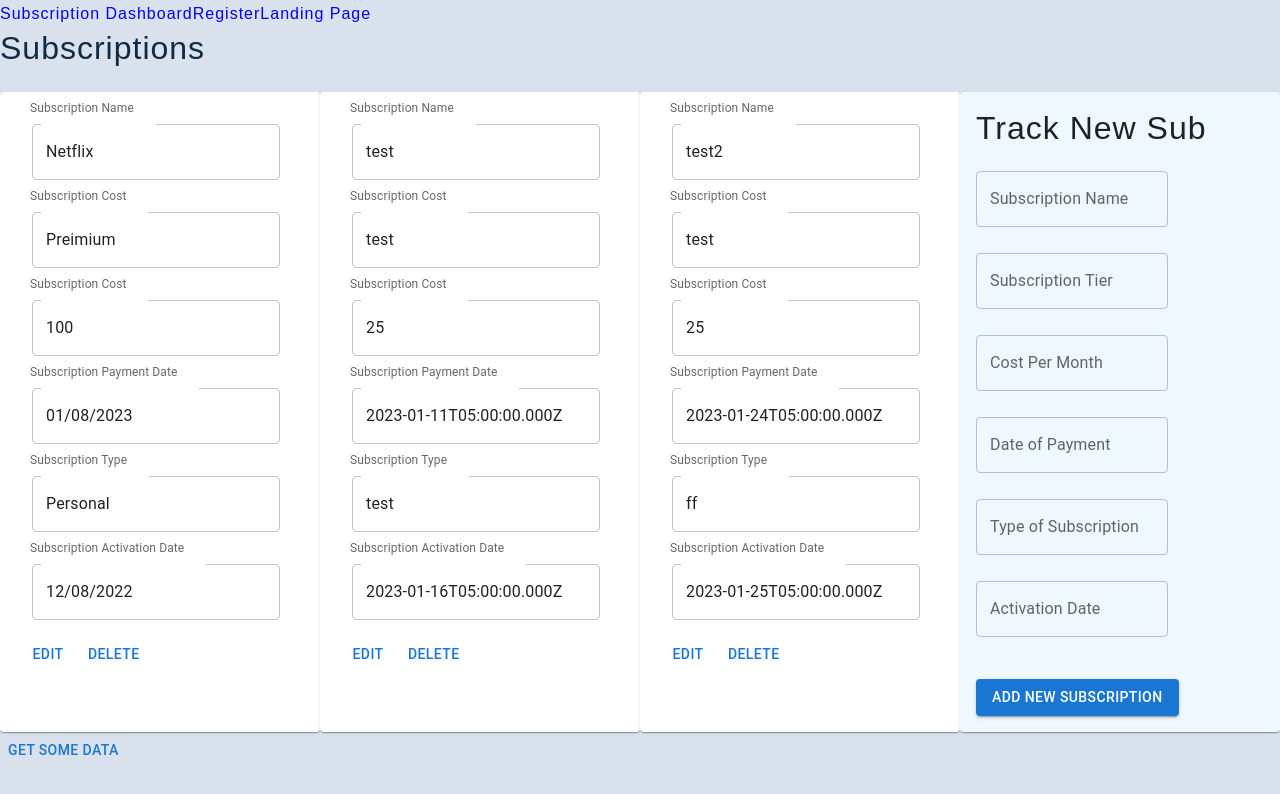
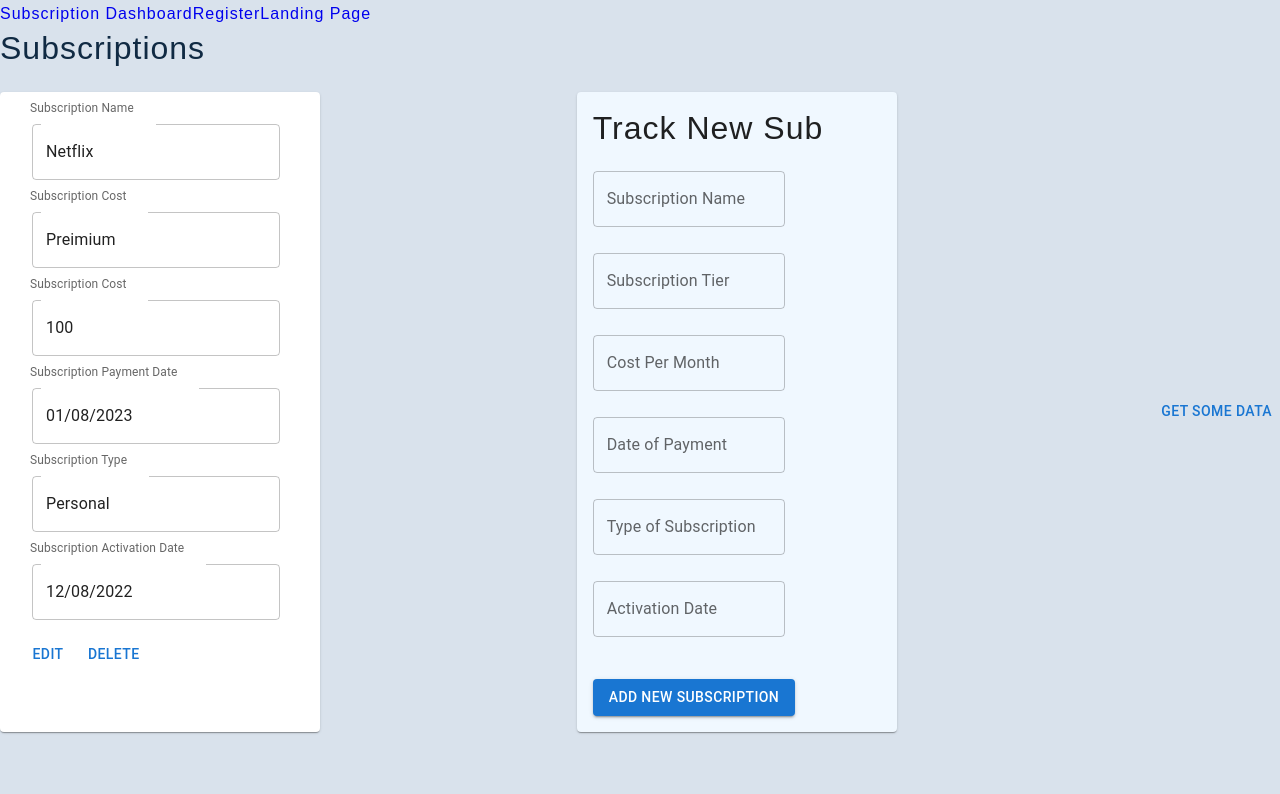
Before and after one commit to Scratch-Tech-Software/Subslify, a React app in the folder client/: page /active in a window 1280 px wide. Both pictures are taken after a click on the button "GET SOME DATA". Shown: the top 794 px of the page. Built offline with nearby package versions, Linux system fonts and the light colour scheme; data requests are answered from the project's data file.

Commit message:
flexbox working

```diff
--- a/client/db.json
+++ b/client/db.json
@@ -8,24 +8,6 @@
       "paymentDate": "01/08/2023",
       "subscriptionType": "Personal",
       "activiationDate": "12/08/2022"
-    },
-    {
-      "name": "test",
-      "tier": "test",
-      "cost": "25",
-      "paymentDate": "2023-01-11T05:00:00.000Z",
-      "subscriptionType": "test",
-      "activiationDate": "2023-01-16T05:00:00.000Z",
-      "id": 2
-    },
-    {
-      "name": "test2",
-      "tier": "test",
-      "cost": "25",
-      "paymentDate": "2023-01-24T05:00:00.000Z",
-      "subscriptionType": "ff",
-      "activiationDate": "2023-01-25T05:00:00.000Z",
-      "id": 3
     }
   ]
 }
--- a/client/src/components/SubCard.jsx
+++ b/client/src/components/SubCard.jsx
@@ -4,13 +4,39 @@
 
 //Tree shake sub from props
 const SubCard = ({
+  id,
   name,
   tier,
   cost,
   paymentDate,
   subscriptionType,
   activiationDate,
+  fetchData,
 }) => {
+  const API_URL = 'http://localhost:3000/subs';
+  //Delete Data Method
+
+  const handleDelete = (subId) => {
+    const options = {
+      method: 'DELETE',
+      headers: {
+        Accept: 'application/json',
+        'Content-Type': 'application/json',
+      },
+      body: JSON.stringify({ subId }),
+    };
+
+    console.log(subId);
+
+    fetch(API_URL + `/${subId}`, options)
+      .then((data) => data.json())
+      .then((data) => {
+        console.log('this is the data returned from deletion', data);
+        //after we get a success response, we should grab all of the quests again
+
+        fetchData();
+      });
+  };
   //return a Paper/Box with the subscription information
   return (
     <Paper>
@@ -39,7 +65,7 @@
           value={activiationDate}
         />
         <Button>Edit</Button>
-        <Button>Delete</Button>
+        <Button onClick={() => handleDelete(id)}>Delete</Button>
       </div>
     </Paper>
   );
--- a/client/src/pages/Active.jsx
+++ b/client/src/pages/Active.jsx
@@ -16,24 +16,26 @@
   //start the subList with the Form Card to take in new subscription tracking and make the "last card" the form
   const [subList, setSubList] = useState([]);
 
+  //fetchData function
   const fetchData = () => {
     fetch(API_URL)
       .then((data) => data.json())
       .then((data) => {
         //updating state to have the SubCard the first in the array and making unshifting the previous to after
-        console.log(data);
 
         const subListBox = data.map((sub) => {
           return (
             <div className='sub-card'>
               <SubCard
                 key={sub.id}
+                id={sub.id}
                 name={sub.name}
                 tier={sub.tier}
                 cost={sub.cost}
                 paymentDate={sub.paymentDate}
                 subscriptionType={sub.subscriptionType}
                 activiationDate={sub.activiationDate}
+                fetchData={fetchData}
               />
             </div>
           );
```
